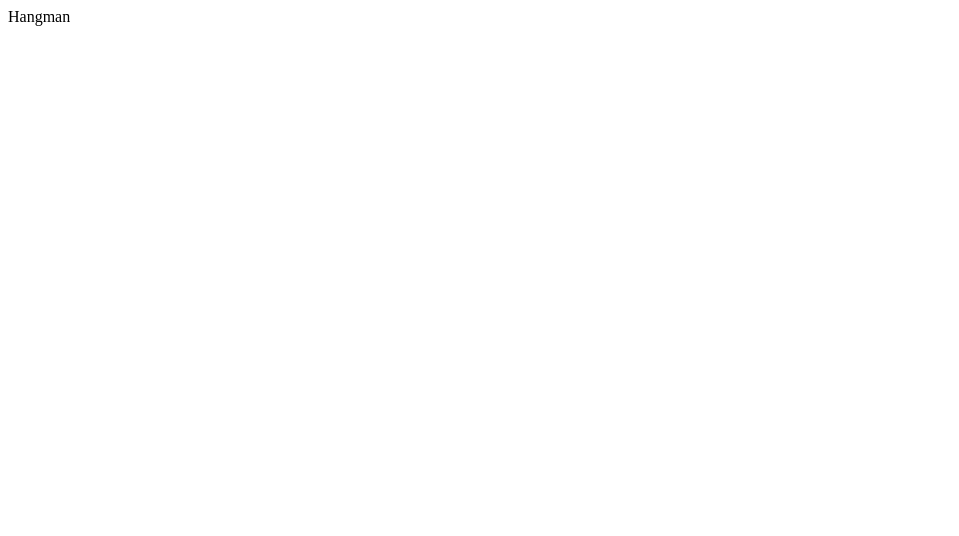
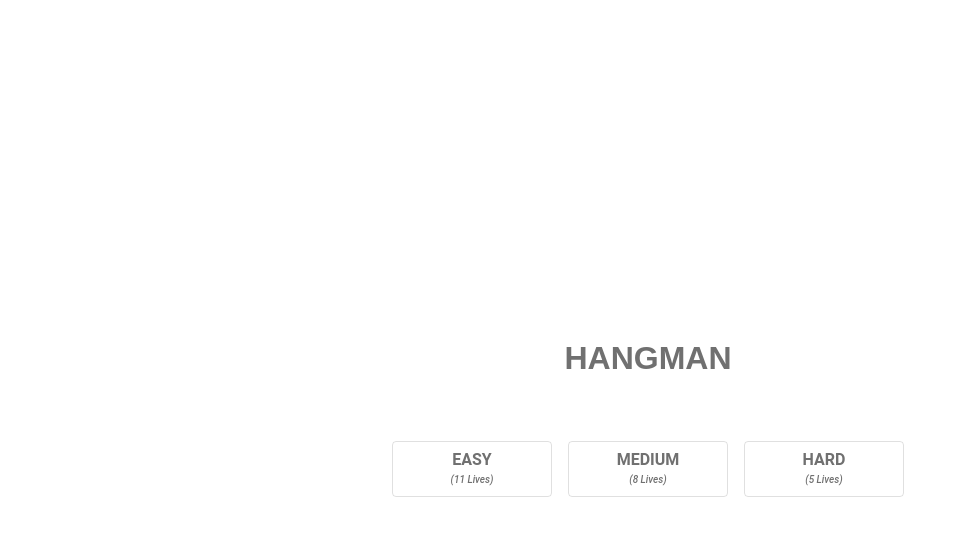
Before and after one commit to senthil291995/HangmanProject, an Angular app: page /select-level in a window 1280 px wide. Shown: the top 536 px of the page, without its empty margins (0-959 px from the left). Built offline with nearby package versions, Linux system fonts and the light colour scheme.

Commit message:
added levels buttons

```diff
--- a/src/app/components/select-level/select-level.component.html
+++ b/src/app/components/select-level/select-level.component.html
@@ -1,8 +1,20 @@
 <div class="view-container">
   <div class="view-content">
     <div class="flex-container" fxLayout="column" fxLayoutAlign="center center">
-      <div class="heading-container">Hangman</div>
-      <div class="levels-buttons">
+      <h1 class="heading-container">HANGMAN</h1>
+      <div class="levels-buttons" fxLayout="row" fxLayoutAlign="start center" fxLayoutGap="1rem">
+        <button mat-stroked-button class="action-btns">
+          <span class="level-txt">EASY</span>
+          <span class="lives-count">(11 Lives)</span>
+        </button>
+        <button mat-stroked-button class="action-btns">
+          <span class="level-txt">MEDIUM</span>
+          <span class="lives-count">(8 Lives)</span>
+        </button>
+        <button mat-stroked-button class="action-btns">
+          <span class="level-txt">HARD</span>
+          <span class="lives-count">(5 Lives)</span>
+        </button>
       </div>
     </div>
   </div>
--- a/src/app/components/select-level/select-level.component.scss
+++ b/src/app/components/select-level/select-level.component.scss
@@ -0,0 +1,39 @@
+.view-container, .view-content, .flex-container {
+  height: 100%;
+  width: 100%;
+}
+
+.heading-container, .action-btns {
+  color: #707070;
+}
+
+.action-btns {
+  font-weight: 600;
+  width: 10rem;
+}
+
+.heading-container {
+  margin-bottom: 4rem;
+}
+
+.lives-count {
+  display: block;
+  font-style: italic;
+  font-size: x-small;
+  color: #707070;
+  font-weight: 500;
+  height: 1rem;
+  line-height: 1rem;
+  margin-top: 0.25rem;
+}
+
+.action-btns {
+  &.mat-stroked-button {
+    line-height: 1rem;
+    height: 3.5rem;
+  }
+}
+
+.level-txt {
+  font-size: medium;
+}
--- a/src/styles.css
+++ b/src/styles.css
@@ -1 +1,13 @@
+@import "~@angular/material/prebuilt-themes/indigo-pink.css";
 /* You can add global styles to this file, and also import other style files */
+html {
+  width: 100%;
+  height: 100%;
+  font-family: sans-serif;
+}
+
+body {
+  height: 100%;
+  width: 100%;
+  font-family: sans-serif;
+}
```
Also changed, not shown: package.json (+24 -1 lines), src/app/app.module.ts (+8 -2 lines), src/app/modules/ng-material.module.ts (added, +106 -0 lines), 1 other file (tests, documents, lock files or other folders).
